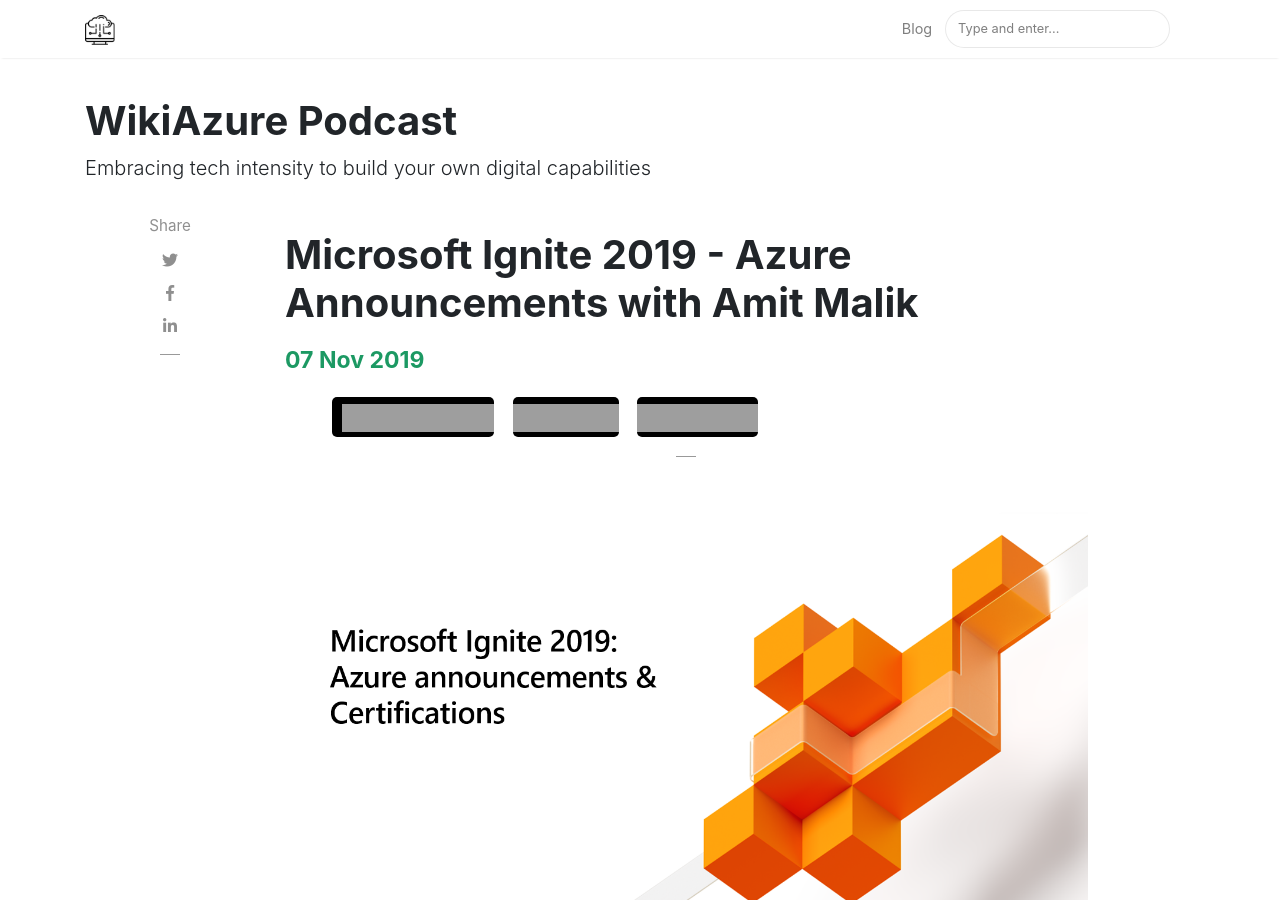
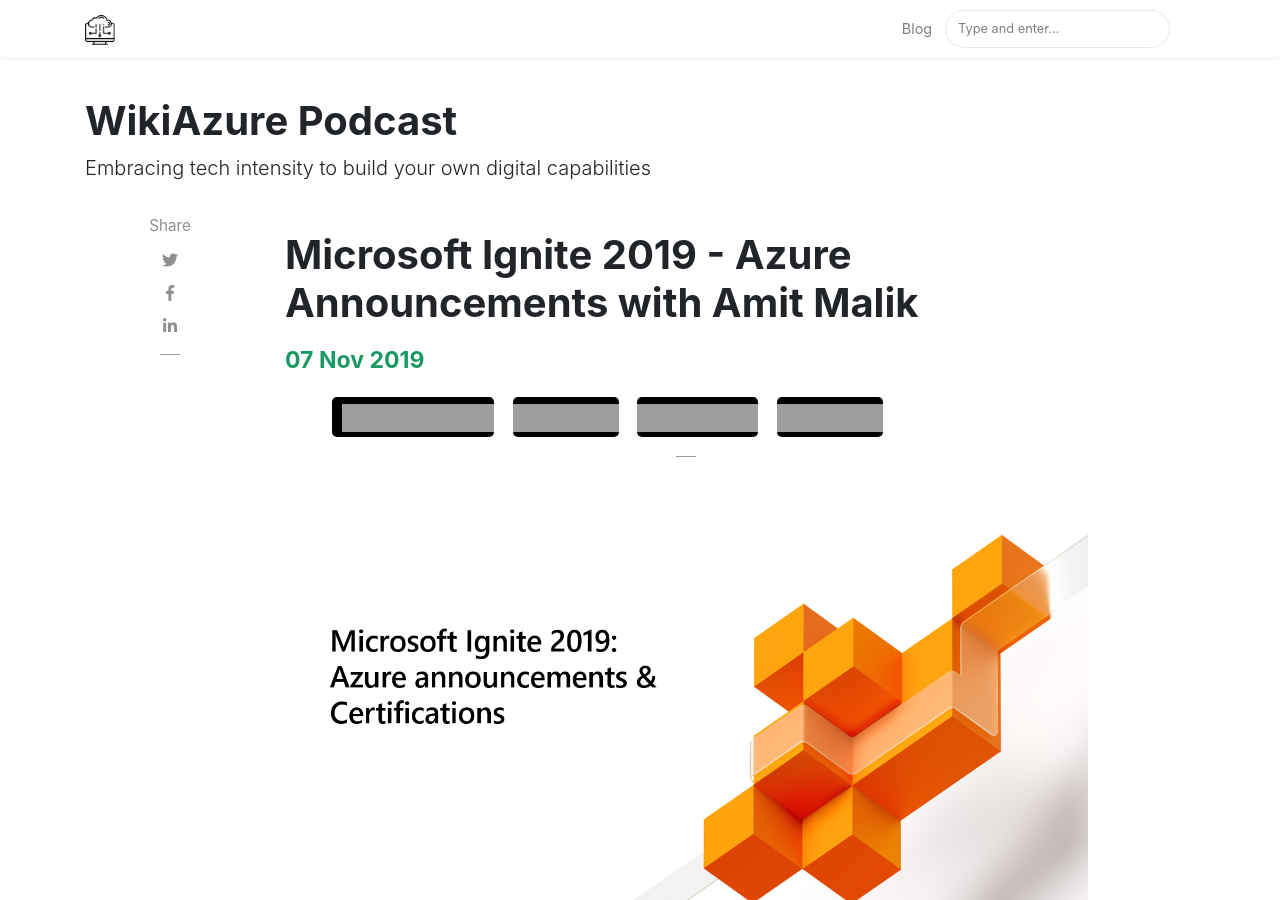
Before and after one commit to daveRendon/wikiazure-podcast, a Jekyll site: the page built from _posts/2019-11-07-episode-02-msignite-azure-announcements-certifications-amit-malik.md, in a window 1280 px wide and 900 px high. Built offline with Jekyll 4.4.1, drawn with Linux system fonts in a browser that asks for light colours; nearby versions of some CDN libraries; comment, search, counter and statistics services are not loaded; grey boxes are pictures that could not be loaded.

Commit message:
updated suscribe.html

```diff
--- a/_includes/suscribe.html
+++ b/_includes/suscribe.html
@@ -21,6 +21,9 @@
         <li class="ml-1 mr-1">
             <a target="_blank" href="https://feeds.buzzsprout.com/704541.rss" style="display: block; background-color: #000000; background-image: url(https://assets.buzzsprout.com/assets/public_players/listen_on-109d5ef29be389e41e77dd2c26ae2ab0a9cc72a6703624602ab41d9387a85924.svg); background-repeat: no-repeat; background-size: 1350px 28px; border-radius: 5px; text-indent: -9000px; background-position: -317px 7px; height: 40px; width: 121px;">RSS Feed</a>
         </li>
+        <li class="ml-1 mr-1">
+            <a target="_blank" href="https://www.stitcher.com/s?fid=483446&refid=stpr" style="display: block; background-color: #000000; background-image: url(https://assets.buzzsprout.com/assets/public_players/listen_on-109d5ef29be389e41e77dd2c26ae2ab0a9cc72a6703624602ab41d9387a85924.svg); background-repeat: no-repeat; background-size: 1350px 28px; border-radius: 5px; text-indent: -9000px; background-position: -669px 7px; height: 40px; width: 106px;">Listen on Stitcher</a>
+        </li>
 
 
     </ul>
```
